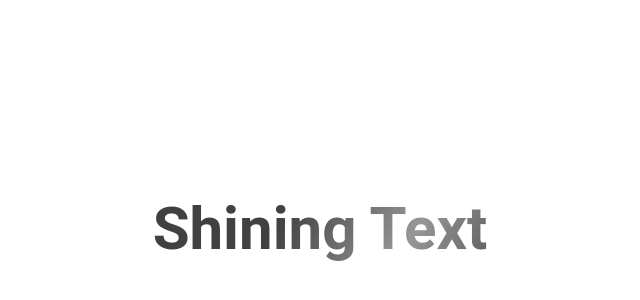
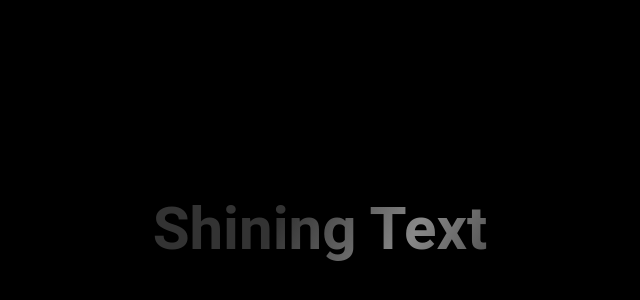
Before and after one commit to skwebs/shimmer-effect, a plain HTML site: page index.html in a window 1280 px wide. Shown: the part 172-472 px from the top of the page, without its empty margins (320-960 px from the left). Drawn offline with Linux system fonts and the light colour scheme.

Commit message:
Chagne some color property

```diff
--- a/index.html
+++ b/index.html
@@ -3,26 +3,13 @@
 
 <head>
     <meta charset="UTF-8">
-    <title>Shining Text with Dark Mode</title>
+    <title>Shining Text</title>
     <style>
         :root {
-
-            /* Base color for the text */
-            --base-color: #424141;
-            /* Color of the shine effect */
-            --shine-color: #979797;
-            /* Background color */
-            --bg-color: #fff;
-            /* Speed of the shine animation */
+            --base-color: #333333;
+            --shine-color: #888888;
+            --bg-color: #000000;
             --shine-speed: 2s;
-        }
-
-        @media (prefers-color-scheme: dark) {
-            :root {
-                --base-color: #fff;
-                --shine-color: #888;
-                --bg-color: #111;
-            }
         }
 
         body {
```
